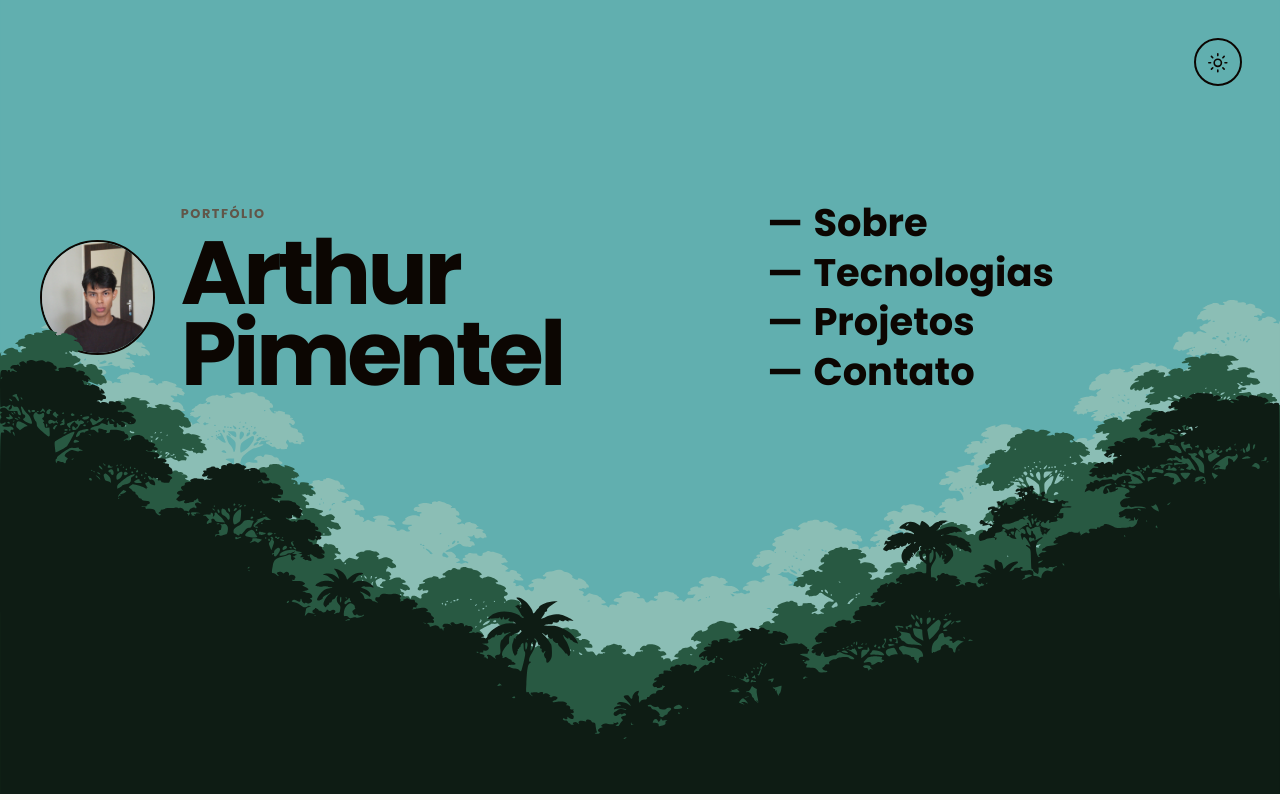
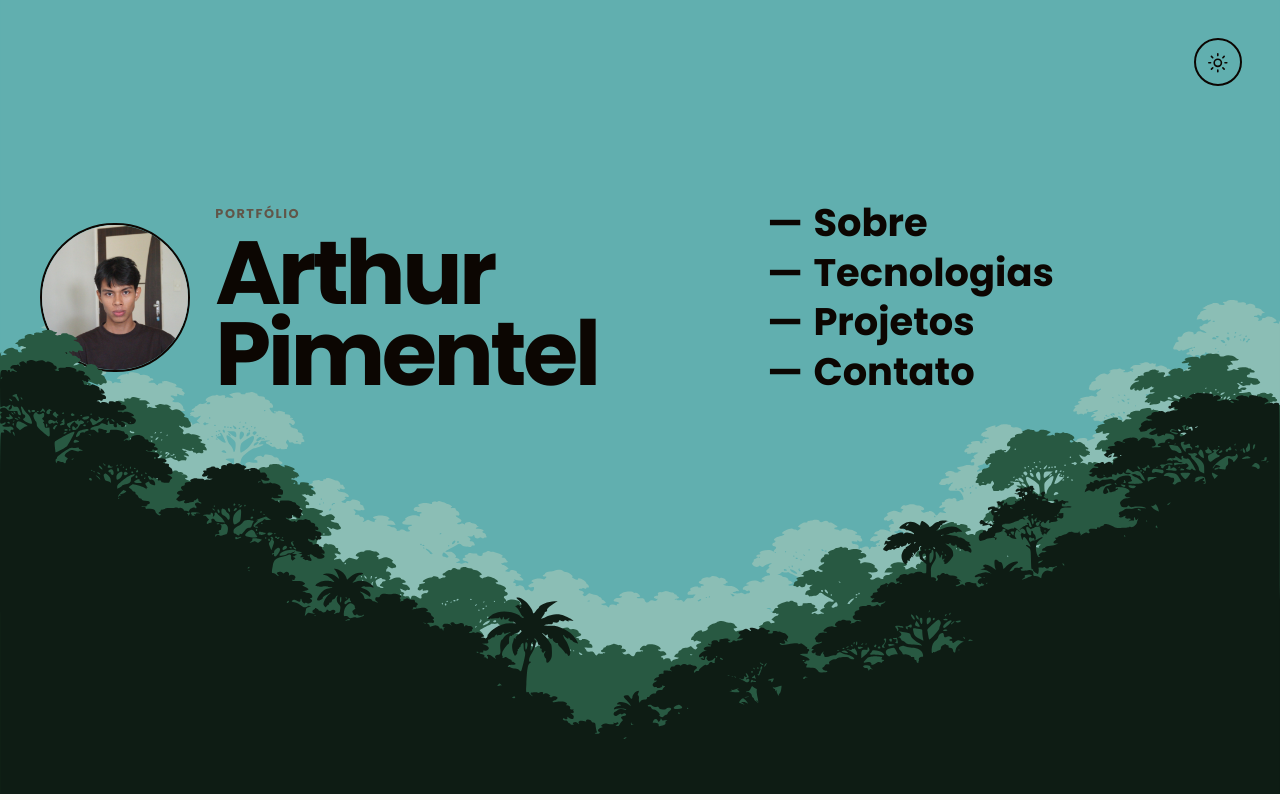
Before and after one commit to Covil-Works/Portifolio-Covil, a React (Vite) app: page / in a window 1280 px wide. Shown: the top 800 px of the page. Built offline with nearby package versions, Linux system fonts and the light colour scheme.

Commit message:
fix(hero): alinha e redimensiona foto

```diff
--- a/src/App.jsx
+++ b/src/App.jsx
@@ -16,7 +16,6 @@ const DESKTOP_STACK_START = 300
 const DESKTOP_STACK_GAP = 30
 const DESKTOP_STACK_3_TOP = DESKTOP_STACK_START + DESKTOP_STACK_GAP * 2
 const HERO_CONTENT_OFFSET_Y = -100
-const MOBILE_HERO_NAME_OFFSET_Y = -110
 const MOBILE_HERO_PHOTO_OFFSET_Y = -140
 const MOBILE_HERO_MENU_OFFSET_Y = -150
 const HERO_CONTENT_FADE = {
@@ -123,7 +122,6 @@ function App() {
         style={{
           '--stack-3-top-desktop': `${DESKTOP_STACK_3_TOP}px`,
           '--hero-content-offset-y': `${HERO_CONTENT_OFFSET_Y}px`,
-          '--mobile-hero-name-offset-y': `${MOBILE_HERO_NAME_OFFSET_Y}px`,
           '--mobile-hero-photo-offset-y': `${MOBILE_HERO_PHOTO_OFFSET_Y}px`,
           '--mobile-hero-menu-offset-y': `${MOBILE_HERO_MENU_OFFSET_Y}px`,
         }}
--- a/src/styles/global.css
+++ b/src/styles/global.css
@@ -247,9 +247,13 @@ aside p { margin: 0; color: var(--muted); line-height: 1.5; }
   background: oklch(0.45 0.01 72); transform: translateX(-50%);
 }
 .visual--desktop .device-mockup__screen { aspect-ratio: 16 / 10; border-radius: 0.35rem 0.35rem 0 0; }
+@media (min-width: 761px) {
+  .hero { --hero-photo-size: clamp(6.5rem, 11.7vw, 10.4rem); }
+}
 @media (max-width: 760px) {
   .hero {
     --composition-width: calc(294.7368421svh - 117.8947368px);
+    --hero-photo-size: clamp(6rem, 10.8vw, 9.6rem);
     height: 100svh;
   }
   .hero__stack { top: var(--stack-top-mobile); }
@@ -267,16 +271,14 @@ aside p { margin: 0; color: var(--muted); line-height: 1.5; }
     grid-row: 1;
     transform: translate3d(0, calc(var(--hero-scroll-offset, 0px) + var(--mobile-hero-photo-offset-y)), 0);
   }
-  .hero__identity-layer .hero__name {
-    transform: translateY(calc(var(--mobile-hero-name-offset-y) - var(--mobile-hero-photo-offset-y)));
-  }
+  .hero__identity-layer .hero__name { transform: none; }
   .hero__menu-layer { grid-row: 2; }
   .hero__menu-layer nav { grid-column: 1; }
   .about, .project-grid { grid-template-columns: 1fr; }
   .about { gap: 3.5rem; }
 }
 @media (max-width: 460px) {
-  .hero { --hero-photo-size: 4rem; }
+  .hero { --hero-photo-size: 4.8rem; }
   .hero__photo { width: var(--hero-photo-size); }
   h1 { font-size: clamp(2.5rem, 14vw, 4rem); }
 }
```
